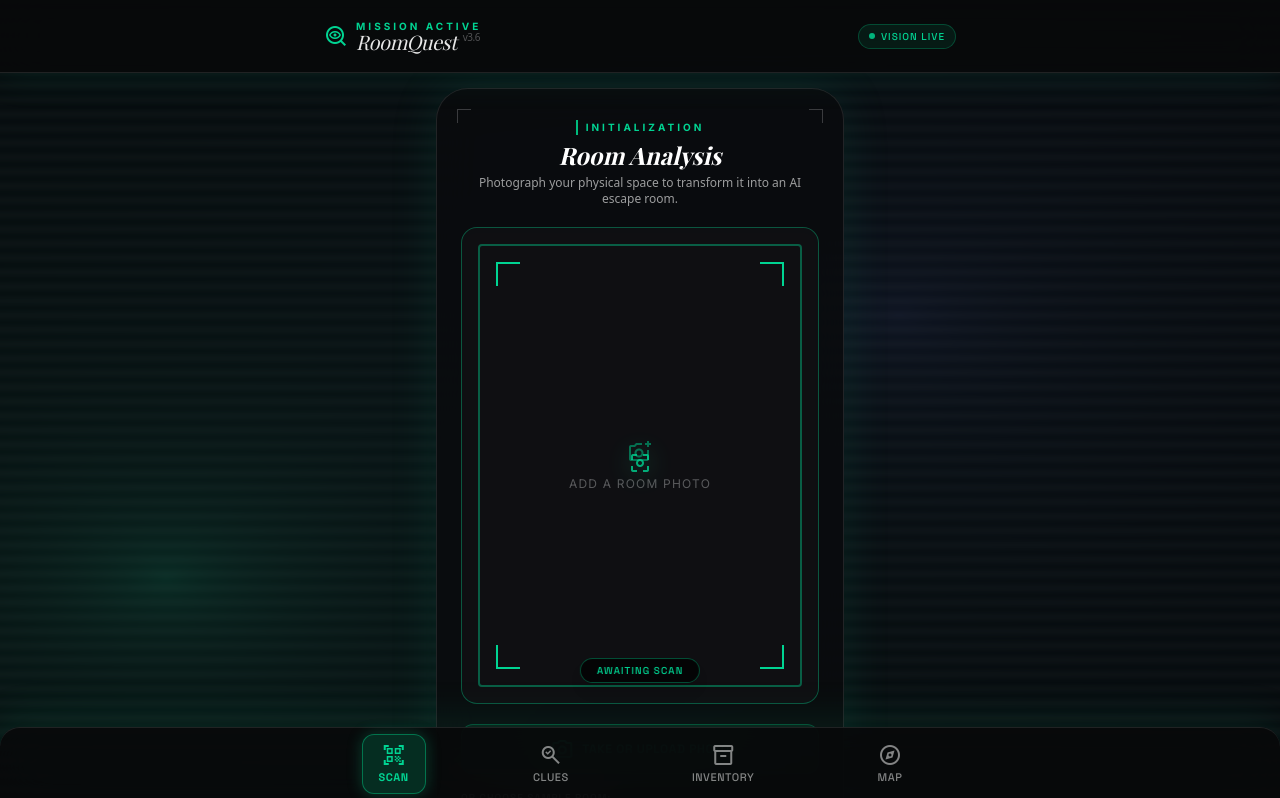
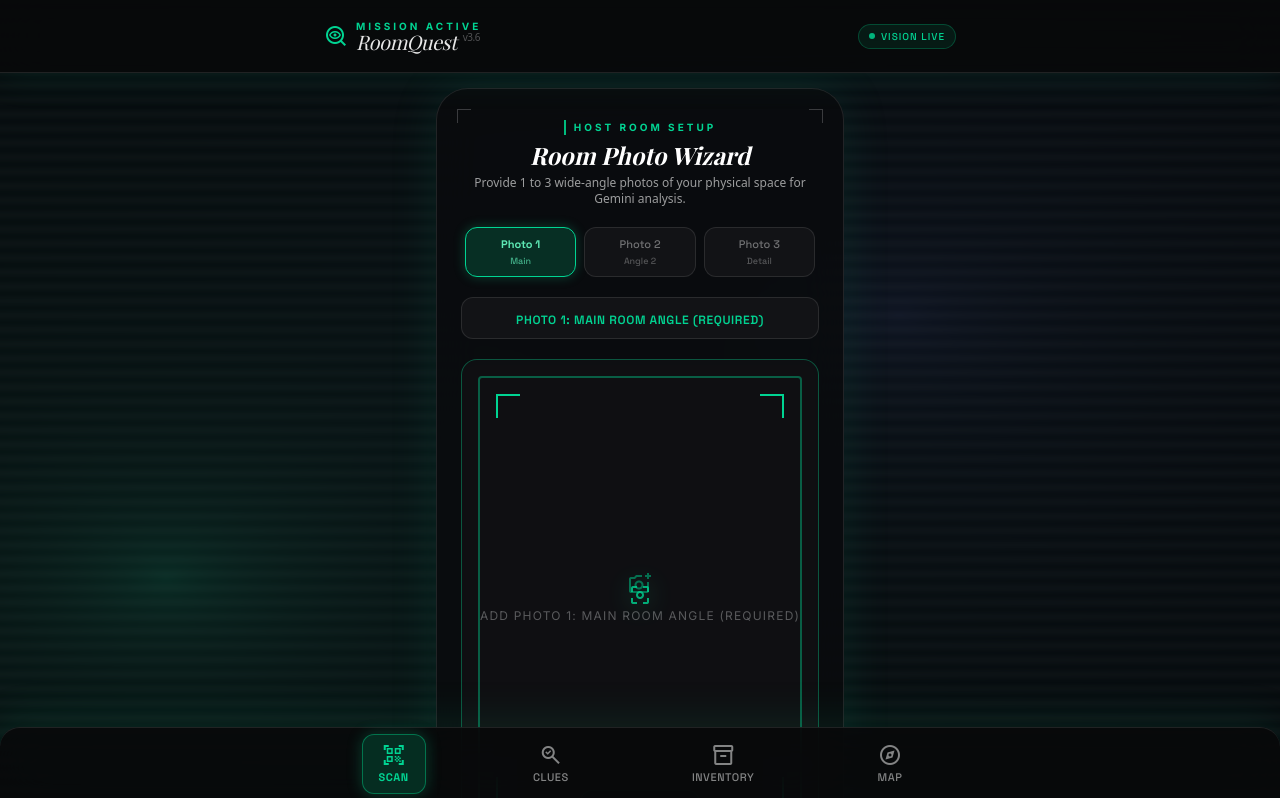
Before and after one commit to zidanefrost/pocket_detective, a React (Vite) app: page / in a window 1280 px wide. Shown: the top 798 px of the page. Built offline with nearby package versions, Linux system fonts and the light colour scheme; a web font is replaced by a local one.

Commit message:
Build out multi-photo room wizard, host override verification, and backend multi-photo analysis

```diff
--- a/src/App.tsx
+++ b/src/App.tsx
@@ -55,13 +55,13 @@
     setIsInventoryOpen(activeTab === "inventory" || activeTab === "map");
   }, [activeTab]);
 
-  const handleAnalyzeRoom = async (base64Image: string) => {
+  const handleAnalyzeRoom = async (roomImages: string | string[]) => {
     setStep("LOADING_QUEST");
     setErrorMessage(null);
     setLastFeedback(null);
 
     try {
-      const quest = await generateQuest(base64Image);
+      const quest = await generateQuest(roomImages);
       setGameData(quest);
       setCurrentClueIdx(0);
       setInventory([]);
@@ -147,6 +147,29 @@
     setLastFeedback(null);
     setStep("GAME_OVER");
     playSound.success();
+  };
+
+  const handleHostOverride = () => {
+    const currentClue = gameData?.clues[currentClueIdx];
+    if (!currentClue) return;
+
+    const solvedItem: SolvedInventoryItem = {
+      stage: currentClueIdx + 1,
+      target_object_name: currentClue.target_object_name,
+      poetic_clue: currentClue.poetic_clue,
+      storyline_continuation: currentClue.storyline_continuation,
+      verified_image: solutionImage || undefined,
+      timestamp: new Date().toLocaleTimeString([], {
+        hour: "2-digit",
+        minute: "2-digit",
+      }),
+    };
+    setInventory((previous) => [
+      ...previous.filter((item) => item.stage !== solvedItem.stage),
+      solvedItem,
+    ]);
+    playSound.success();
+    handleNextClue();
   };
 
   const handleTryAgain = () => {
@@ -235,6 +258,7 @@
           isFinalStage={currentClueIdx === totalStages - 1}
           onNextClue={handleNextClue}
           onTryAgain={handleTryAgain}
+          onHostOverride={handleHostOverride}
         />
       )}
 
--- a/src/api/roomQuest.ts
+++ b/src/api/roomQuest.ts
@@ -73,8 +73,9 @@
   }
 }
 
-export function generateQuest(roomImage: string): Promise<QuestData> {
-  return postJson<QuestData>("/api/analyze-room", { image: roomImage });
+export function generateQuest(roomImages: string | string[]): Promise<QuestData> {
+  const images = Array.isArray(roomImages) ? roomImages : [roomImages];
+  return postJson<QuestData>("/api/analyze-room", { images });
 }
 
 export function verifySolution(
--- a/src/components/HostSetupView.tsx
+++ b/src/components/HostSetupView.tsx
@@ -9,8 +9,14 @@
   'image/webp',
 ]);
 
+const PHOTO_STEP_TITLES = [
+  'Photo 1: Main Room Angle (Required)',
+  'Photo 2: Secondary Angle (Optional)',
+  'Photo 3: Detail Angle (Optional)',
+];
+
 interface HostSetupViewProps {
-  onStartQuest: (base64Image: string) => void;
+  onStartQuest: (images: string[]) => void;
   isLoading: boolean;
 }
 
@@ -18,7 +24,8 @@
   onStartQuest,
   isLoading,
 }) => {
-  const [selectedImage, setSelectedImage] = useState<string | null>(null);
+  const [selectedImages, setSelectedImages] = useState<string[]>([]);
+  const [activeStepIndex, setActiveStepIndex] = useState<number>(0);
   const [selectedRoomId, setSelectedRoomId] = useState<string | null>(null);
   const [inputError, setInputError] = useState<string | null>(null);
   const [isPreparingImage, setIsPreparingImage] = useState(false);
@@ -54,8 +61,15 @@
       void fileToDataUrl(file).then(
         (result) => {
           playSound.scan();
-          setSelectedImage(result);
+          setSelectedImages((prev) => {
+            const next = [...prev];
+            next[activeStepIndex] = result;
+            return next;
+          });
           setSelectedRoomId('custom');
+          if (activeStepIndex < 2) {
+            setActiveStepIndex((prev) => prev + 1);
+          }
         },
         () => setInputError('Could not read that image. Please try another file.'),
       );
@@ -63,6 +77,7 @@
       setInputError(
         error instanceof Error ? error.message : 'Could not use that image.',
       );
+    } finally {
       e.target.value = '';
     }
   };
@@ -83,7 +98,8 @@
       const imageBlob = await response.blob();
       validateImage(imageBlob);
       const dataUrl = await fileToDataUrl(imageBlob);
-      setSelectedImage(dataUrl);
+      setSelectedImages([dataUrl]);
+      setActiveStepIndex(0);
       setSelectedRoomId(sample.id);
       playSound.scan();
     } catch {
@@ -96,11 +112,21 @@
     }
   };
 
+  const handleRemovePhoto = (index: number) => {
+    playSound.click();
+    setSelectedImages((prev) => prev.filter((_, i) => i !== index));
+    if (activeStepIndex >= index && activeStepIndex > 0) {
+      setActiveStepIndex((prev) => Math.max(0, prev - 1));
+    }
+  };
+
   const handleSubmit = () => {
-    if (!selectedImage || isPreparingImage) return;
+    if (selectedImages.length === 0 || isPreparingImage) return;
     playSound.click();
-    onStartQuest(selectedImage);
+    onStartQuest(selectedImages);
   };
+
+  const currentPreviewImage = selectedImages[activeStepIndex] || selectedImages[0] || null;
 
   return (
     <main className="pt-[88px] pb-[100px] px-5 flex flex-col items-center justify-center min-h-[calc(100vh-80px)] relative z-10 max-w-md mx-auto w-full">
@@ -114,31 +140,74 @@
 
         <div className="text-center">
           <span className="text-[10px] uppercase tracking-[0.3em] text-emerald-400 font-bold border-l-2 border-emerald-500 pl-2 inline-block mb-1">
-            Initialization
+            Host Room Setup
           </span>
           <h1 className="font-serif italic font-bold text-2xl text-white mb-1">
-            Room Analysis
+            Room Photo Wizard
           </h1>
           <p className="font-sans text-xs text-white/60">
-            Photograph your physical space to transform it into an AI escape room.
+            Provide 1 to 3 wide-angle photos of your physical space for Gemini analysis.
           </p>
+        </div>
+
+        {/* Step Indicator Wizard Bar */}
+        <div className="flex items-center justify-between gap-2 px-1">
+          {[0, 1, 2].map((stepIdx) => {
+            const hasPhoto = Boolean(selectedImages[stepIdx]);
+            const isActive = activeStepIndex === stepIdx;
+            return (
+              <button
+                type="button"
+                key={stepIdx}
+                onClick={() => {
+                  playSound.click();
+                  setActiveStepIndex(stepIdx);
+                }}
+                className={`flex-1 py-2 px-1 rounded-xl text-center border transition-all text-[11px] font-['Space_Grotesk'] flex flex-col items-center gap-0.5 ${
+                  isActive
+                    ? 'bg-emerald-500/20 border-emerald-400 text-emerald-300 font-bold shadow-[0_0_12px_rgba(16,185,129,0.3)]'
+                    : hasPhoto
+                      ? 'bg-emerald-500/10 border-emerald-500/40 text-emerald-400'
+                      : 'bg-[#121316] border-white/10 text-white/40'
+                }`}
+              >
+                <div className="flex items-center gap-1">
+                  <span>Photo {stepIdx + 1}</span>
+                  {hasPhoto && (
+                    <span className="material-symbols-outlined text-xs text-emerald-400">
+                      check_circle
+                    </span>
+                  )}
+                </div>
+                <span className="text-[9px] font-normal opacity-70">
+                  {stepIdx === 0 ? 'Main' : stepIdx === 1 ? 'Angle 2' : 'Detail'}
+                </span>
+              </button>
+            );
+          })}
+        </div>
+
+        {/* Current Active Step Title */}
+        <div className="bg-[#121316] border border-white/10 rounded-xl px-3 py-2 text-center">
+          <span className="font-['Space_Grotesk'] text-xs font-semibold text-emerald-400 uppercase tracking-wider">
+            {PHOTO_STEP_TITLES[activeStepIndex]}
+          </span>
         </div>
 
         {/* Room Scan Viewfinder Box */}
         <div className="relative w-full aspect-[3/4] rounded-2xl overflow-hidden bg-[#121316] flex items-center justify-center border border-emerald-500/40 group shadow-inner">
-          {/* Background Image Preview */}
-          {selectedImage ? (
+          {currentPreviewImage ? (
             <div
               className="absolute inset-0 bg-cover bg-center transition-all duration-300"
-              style={{ backgroundImage: `url('${selectedImage}')` }}
+              style={{ backgroundImage: `url('${currentPreviewImage}')` }}
             />
           ) : (
             <div className="flex flex-col items-center gap-3 text-white/45">
               <span className="material-symbols-outlined text-5xl text-emerald-400/70">
                 add_a_photo
               </span>
-              <span className="text-xs uppercase tracking-widest">
-                Add a room photo
+              <span className="text-xs uppercase tracking-widest text-center px-4">
+                Add {PHOTO_STEP_TITLES[activeStepIndex]}
               </span>
             </div>
           )}
@@ -165,11 +234,49 @@
 
           {/* Status Badge */}
           <div className="absolute bottom-5 left-1/2 -translate-x-1/2 bg-black/70 backdrop-blur-md px-4 py-1 rounded-full font-['Space_Grotesk'] text-[10px] text-emerald-400 tracking-widest border border-emerald-500/40 uppercase shadow-lg">
-            {selectedImage ? 'SCAN READY' : 'AWAITING SCAN'}
+            {selectedImages.length > 0
+              ? `${selectedImages.length} ROOM PHOTO${selectedImages.length > 1 ? 'S' : ''} READY`
+              : 'AWAITING SCAN'}
           </div>
         </div>
 
-        {/* File Upload / Sample Room Controls */}
+        {/* Thumbnail Gallery Row */}
+        {selectedImages.length > 0 && (
+          <div className="flex gap-2 justify-center">
+            {selectedImages.map((img, idx) => (
+              <div
+                key={idx}
+                className={`relative w-16 h-16 rounded-xl overflow-hidden border-2 group transition-all ${
+                  activeStepIndex === idx
+                    ? 'border-emerald-400 ring-2 ring-emerald-500/50'
+                    : 'border-white/20 opacity-70 hover:opacity-100'
+                }`}
+              >
+                <img
+                  src={img}
+                  alt={`Room Photo ${idx + 1}`}
+                  className="w-full h-full object-cover cursor-pointer"
+                  onClick={() => {
+                    playSound.click();
+                    setActiveStepIndex(idx);
+                  }}
+                />
+                <button
+                  type="button"
+                  onClick={(e) => {
+                    e.stopPropagation();
+                    handleRemovePhoto(idx);
+                  }}
+                  className="absolute top-0.5 right-0.5 bg-rose-600/90 text-white rounded-full w-4 h-4 flex items-center justify-center text-[10px] shadow"
+                >
+                  ✕
+                </button>
+              </div>
+            ))}
+          </div>
+        )}
+
+        {/* File Upload / Controls */}
         <div className="flex flex-col gap-3">
           <input
             ref={fileInputRef}
@@ -187,7 +294,9 @@
               className="flex-1 py-3 px-3 rounded-xl bg-emerald-500/10 border border-emerald-500/30 hover:border-emerald-400 text-emerald-400 font-['Space_Grotesk'] text-xs font-semibold uppercase tracking-wider flex items-center justify-center gap-2 transition-all active:scale-95"
             >
               <span className="material-symbols-outlined text-base">photo_camera</span>
-              Take or Upload Photo
+              {selectedImages[activeStepIndex]
+                ? `Retake Photo ${activeStepIndex + 1}`
+                : `Upload Photo ${activeStepIndex + 1}`}
             </button>
           </div>
 
@@ -200,7 +309,7 @@
           {/* Sample preset selector */}
           <div className="flex flex-col gap-2 pt-1">
             <span className="font-['Space_Grotesk'] text-[10px] uppercase tracking-widest text-white/50">
-              Or choose sample room:
+              Or choose a sample room:
             </span>
             <div className="grid grid-cols-2 gap-2">
               {SAMPLE_ROOMS.map((room) => (
@@ -237,11 +346,11 @@
         <button
           type="button"
           onClick={handleSubmit}
-          disabled={isLoading || isPreparingImage || !selectedImage}
+          disabled={isLoading || isPreparingImage || selectedImages.length === 0}
           className="w-full bg-emerald-600 hover:bg-emerald-500 text-white font-['Space_Grotesk'] font-bold text-sm tracking-wider py-4 rounded-full btn-glow-emerald active:scale-95 transition-all flex justify-center items-center gap-2.5 border border-emerald-400/40 shadow-xl uppercase disabled:opacity-50"
         >
           <span className="material-symbols-outlined text-xl">auto_awesome</span>
-          Analyze Space & Build Quest
+          Analyze Space & Build Quest ({selectedImages.length} Photo{selectedImages.length !== 1 ? 's' : ''})
         </button>
       </div>
     </main>
```
Also changed, not shown: server.ts (+25 -6 lines), src/components/FeedbackModal.tsx (+18 -1 lines).
